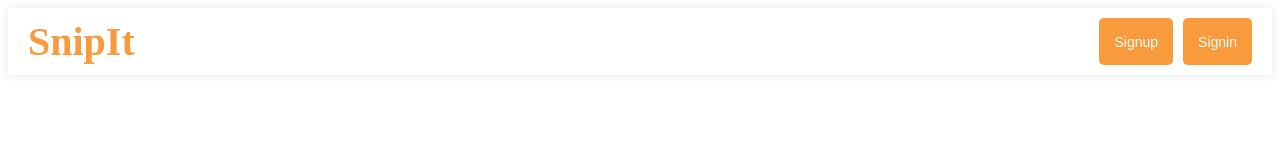
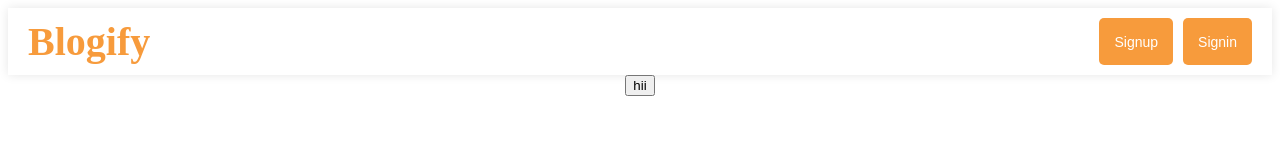
Before and after one commit to Sejal99/BlogSpot, a React (Vite) app in the folder client/my-vite-project/: page /Blogs in a window 1280 px wide. Shown: the top 160 px of the page. Built offline with nearby package versions, Linux system fonts and the light colour scheme.

Commit message:
create new blog

```diff
--- a/client/my-vite-project/src/App.tsx
+++ b/client/my-vite-project/src/App.tsx
@@ -4,9 +4,10 @@ import { BrowserRouter as Router, Route, Routes } from 'react-router-dom';
 import Signup from './Components/Signup';
 import Signin from './Components/Signin';
 import Navbar from './Components/Navbar';
-import Home from './Components/Home';
+
 import Blogs from './Components/Blogs';
-
+import MyBlogs from './Components/MyBlogs';
+import AddBlog from './Components/AddBlog';
 
 
 const App: React.FC = () => {
@@ -16,8 +17,9 @@ const App: React.FC = () => {
       <Routes>
      <Route path="/" element={<Signup />} />
      <Route path="/login" element={<Signin />} />
-     <Route path="/home" element={<Home />} />
-     <Route path="/all" element={<Blogs />} />
+     <Route path="/add" element={<AddBlog />} />
+     <Route path="/home" element={<Blogs />} />
+     <Route path="/Blogs" element={<MyBlogs />} />
 
 
      </Routes>
--- /dev/null
+++ b/client/my-vite-project/src/Components/AddBlog.tsx
@@ -0,0 +1,181 @@
+// File: MyForm.js
+
+import React, { ChangeEvent, FormEvent, useEffect, useState } from 'react';
+import { useNavigate } from 'react-router-dom';
+const MyForm = () => {
+  const [file, setFile] = useState<File | null>(null);
+  const [title, setTitle] = useState("");
+  const [content, setContent] = useState("");
+  const [image, setImage]= useState<any>([])
+  const [error, setError]= useState('')
+  const navigate = useNavigate();
+
+
+
+
+  const handleFileChange = (e: ChangeEvent<HTMLInputElement>) => {
+    if (e.target.files !== null && e.target.files.length > 0) {
+      const selectedFile = e.target.files[0];
+      const allowedExtensions = ["png", "jpeg", "jpg", "svg","webp"];
+      const fileExtension = selectedFile.name.split('.').pop()?.toLowerCase();
+
+
+      if (fileExtension && allowedExtensions.includes(fileExtension)) {
+        setFile(selectedFile);
+        setError('')
+      } else {
+        console.error("Invalid file type. Please select a .png, .jpg, or .svg file.");
+        setError("Invalid file type. Please select a .png, .jpg, .svg or webp file.")
+        // Optionally, you can reset the file input to clear the selection
+        e.target.value = '';
+      }
+    }
+  };
+  const handleInputChange = (e) => {
+    const { name, value } = e.target;
+
+    // Update the corresponding state variable based on the input name
+    if (name === 'title') {
+      setTitle(value);
+    } else if (name === 'description') {
+      setContent(value);
+    }
+  };
+
+
+
+  const handleSubmit = async (e:FormEvent)=> {
+    e.preventDefault()
+    const formData= new FormData()
+    if(file){
+      formData.append('file', file)
+    }
+    formData.append('title', title)
+    formData.append('description', content)
+
+    try{
+      const res= await fetch('http://localhost:8000/blog/', {
+        method:"POST",
+        credentials: "include",
+        body:formData
+      })
+
+      if(!res.ok){
+        throw new Error('Network problem while creating blog!');
+      }
+      const data= await res.json()
+      console.log(data);
+
+      navigate('/all');
+
+    }catch(err){
+      console.log(err);
+
+    }
+  }
+
+
+
+  const styles = {
+    container: {
+      maxWidth: '400px',
+      margin: 'auto',
+      marginTop: '120px',
+      border: '1px solid #ddd',
+      borderRadius: '8px',
+      padding: '20px',
+      display: 'flex',
+      flexDirection: 'column',
+      alignItems: 'center',
+      background: '#f9f9f9',
+      boxShadow: '0 0 10px rgba(0, 0, 0, 0.1)',
+    },
+    form: {
+      display: 'flex',
+      flexDirection: 'column',
+      width: '100%',
+    },
+    label: {
+      marginBottom: '8px',
+      color: '#333',
+    },
+    input: {
+      marginBottom: '16px',
+      padding: '10px',
+      border: '1px solid #ccc',
+      borderRadius: '4px',
+      fontSize: '14px',
+    },
+    textarea: {
+      marginBottom: '16px',
+      padding: '10px',
+      border: '1px solid #ccc',
+      borderRadius: '4px',
+      fontSize: '14px',
+      minHeight: '80px',
+    },
+    button: {
+      backgroundColor: '#4caf50',
+      color: '#fff',
+      border: 'none',
+      cursor: 'pointer',
+      padding: '10px',
+      borderRadius: '4px',
+      fontSize: '16px',
+      fontWeight: 'bold',
+    },
+    buttonHover: {
+      backgroundColor: '#45a049',
+    },
+  };
+
+  return (
+    <div style={styles.container}>
+      <form style={styles.form}         onSubmit={handleSubmit}
+ >
+        <label style={styles.label} htmlFor="title">
+          Title:
+        </label>
+        <input
+          style={styles.input}
+          type="text"
+          id="title"
+          name="title"
+          value={title}
+          onChange={handleInputChange}
+
+        />
+
+        <label style={styles.label} htmlFor="description">
+          Description:
+        </label>
+        <textarea
+          style={styles.textarea}
+          id="description"
+          name="description"
+          value={content}
+         onChange={handleInputChange}
+        />
+
+        <label style={styles.label} htmlFor="file">
+        Choose File (jpg, png, svg):
+        </label>
+        <input
+          style={styles.input}
+          type="file"
+          id="file"
+          name="file"
+          accept=".jpg, .jpeg, .png, .svg"
+          onChange={handleFileChange}
+        />
+
+        <button style={styles.button} type="submit"
+        >
+          Submit
+        </button>
+      </form>
+    </div>
+  );
+};
+
+export default MyForm;
--- /dev/null
+++ b/client/my-vite-project/src/Components/MyBlogs.tsx
@@ -0,0 +1,92 @@
+import React, { useEffect, useState } from 'react';
+import { useParams } from 'react-router-dom';
+interface BlogImage {
+  _id: string;
+  imageUrl: string;
+  title: string;
+  description: string;
+  // Add any other properties if present in your API response
+}
+
+const MyBlogs = () => {
+  const [images, setImages] = useState<BlogImage[]>([]);
+
+
+  const { id: blogId } = useParams<{ id: string }>();
+
+
+    const fetchSingleBlog = async () => {
+      if (blogId) {
+        try {
+          const res = await fetch(`http://localhost:8000/Blogs/${blogId}`, {
+            method: 'GET',
+            credentials: 'include',
+            headers: {
+              'Content-Type': 'application/json',
+            },
+          });
+
+          if (!res.ok) {
+            throw new Error('Network Error!');
+          }
+
+          const data = await res.json();
+          console.log('Fetched Single Blog:', data);
+
+        } catch (err) {
+          console.error('Fetch Single Blog Error:', err);
+        }
+      }
+    };
+
+
+
+
+  const styles = {
+    container: {
+      display: 'flex',
+      flexWrap: 'wrap',
+      gap: '20px',
+      justifyContent: 'center',
+    },
+    blogItem: {
+      width: '250px',
+      border: '1px solid #ddd',
+      borderRadius: '8px',
+      padding: '10px',
+      boxShadow: '0 2px 4px rgba(0, 0, 0, 0.1)',
+    },
+    image: {
+      maxWidth: '100%',
+      height: 'auto',
+      borderRadius: '4px',
+      marginBottom: '10px',
+    },
+    title: {
+      fontSize: '18px',
+      marginBottom: '8px',
+      color: '#333',
+    },
+    description: {
+      fontSize: '14px',
+      color: '#555',
+    },
+  };
+
+  return (
+    <div style={styles.container}>
+        <button onClick={()=>{
+    fetchSingleBlog();
+        }}>hii</button>
+      {images.map((image, index) => (
+        <div key={index} style={styles.blogItem}>
+          <img src={`http://localhost:8000${image.imageUrl}`} alt={`Image ${index}`} style={styles.image} />
+          <h3 style={styles.title}>{image.title}</h3>
+          <p style={styles.description}>{image.description}</p>
+        </div>
+      ))}
+    </div>
+  );
+};
+
+export default MyBlogs;
--- a/client/my-vite-project/src/Components/Navbar.tsx
+++ b/client/my-vite-project/src/Components/Navbar.tsx
@@ -1,3 +1,4 @@
+import Cookies from "js-cookie";
 
 import { useNavigate } from "react-router-dom";
 
@@ -7,23 +8,48 @@ const Navbar = () => {
   return (
     <div style={styles.container}>
       <div style={styles.logoContainer}>
-        <h1 style={styles.logo}>SnipIt</h1>
+        <h1 style={styles.logo}>Blogify</h1>
       </div>
 
       <div style={styles.buttonContainer}>
-
-
+        {
+          !Cookies.get('token')
+          ?(
+            <>
              <button style={styles.navButton} onClick={() => navigate("/")}>
             Signup
           </button>
           <button style={styles.navButton} onClick={() => navigate("/login")}>
             Signin
           </button>
+            </>
 
+          ):(
+            <>
+             <button style={styles.navButton} onClick={() => {
 
+            navigate('/add')
+          }}>
+        Add Blog
+      </button>
+              <button style={styles.navButton} onClick={() => {
 
+                navigate('/Blogs')
+              }}>
+            My Blogs
+          </button>
 
+              <button style={styles.navButton} onClick={() => {
+                Cookies.remove('token')
+                navigate('/')
+              }}>
+            Logout
+          </button>
 
+            </>
+          )
+
+        }
 
 
       </div>
```
Also changed, not shown: client/my-vite-project/src/Components/Home.tsx (+180 -180 lines), 2 other files (tests, documents, lock files or other folders).
